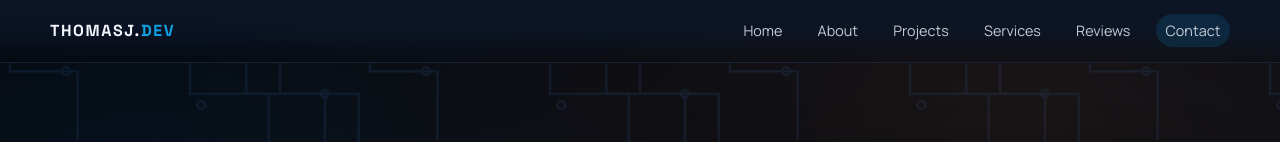
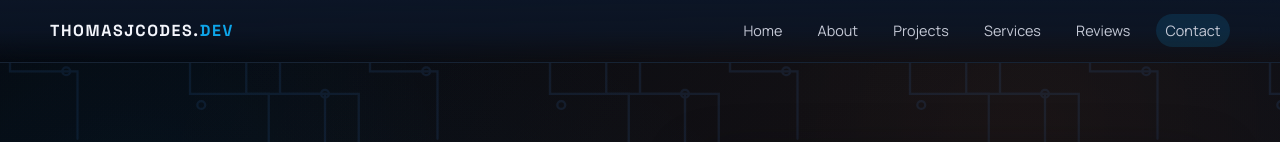
Before and after one commit to thomsjulian/thomasjdev.github.io, a plain HTML site: page index.html in a window 1280 px wide. Shown: the top 142 px of the page. Drawn offline with Linux system fonts and the light colour scheme.

Commit message:
Update logo text from THOMASJ. to THOMASJCODES.

```diff
--- a/index.html
+++ b/index.html
@@ -10,7 +10,7 @@
   <!-- Header / Navigation -->
   <header class="site-header">
     <div class="container header-inner">
-      <a href="#home" class="logo">THOMASJ.<span>DEV</span></a>
+      <a href="#home" class="logo">THOMASJCODES.<span>DEV</span></a>
 
       <nav class="nav" id="mainNav">
         <a href="#home">Home</a>
```
